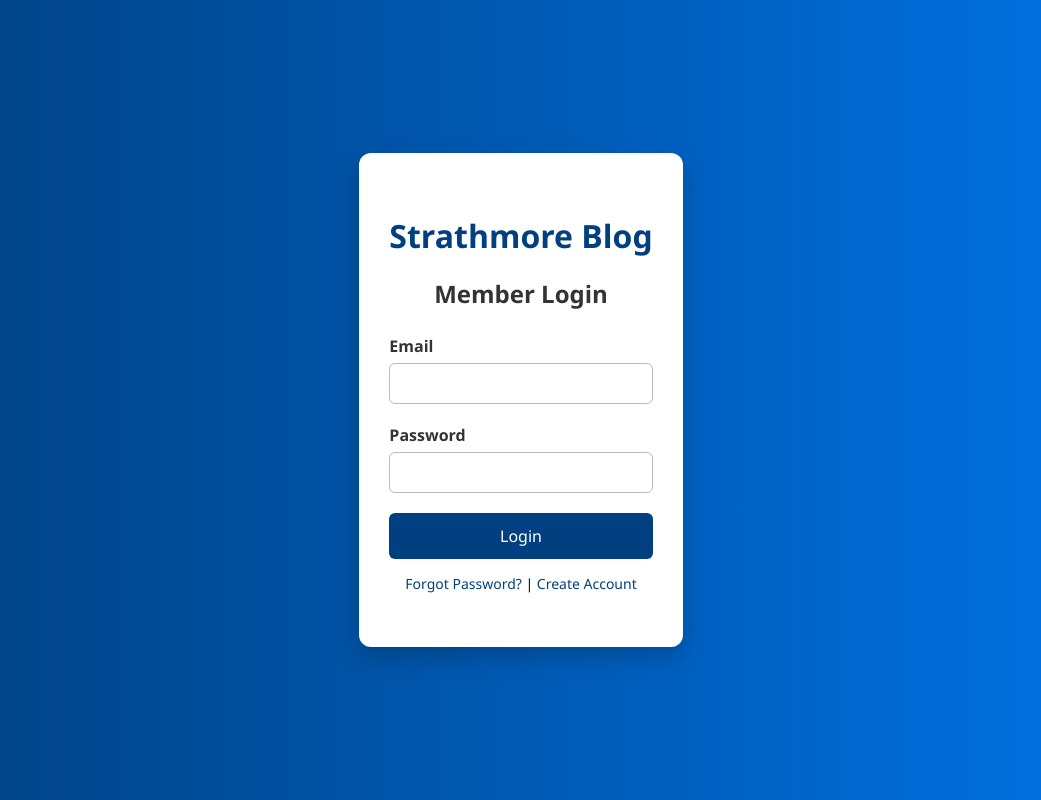
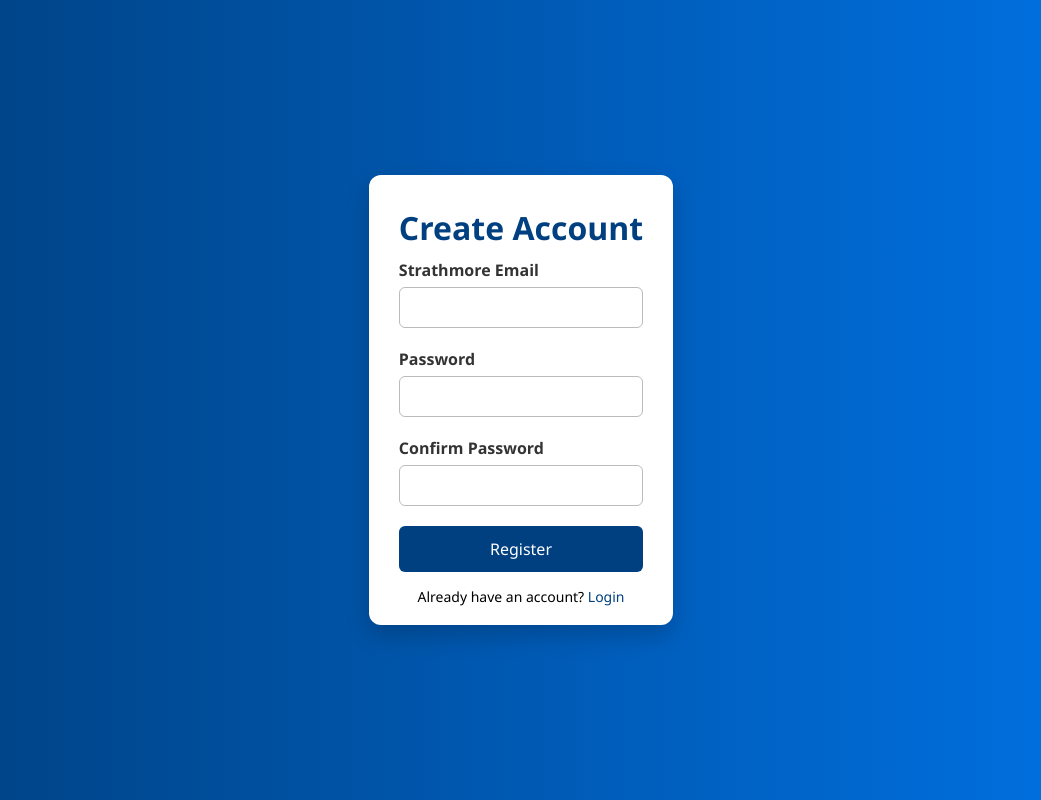
Before and after one commit to MatthewWachira/Student-Centered-Blog-Website, a React (Create React App) app: page /register in a window 1280 px wide. Shown: the whole page, without its empty margins (119-1160 px from the left). Built offline with nearby package versions, Linux system fonts and the light colour scheme.

Commit message:
Added register page with routing between register and login page

```diff
--- a/package.json
+++ b/package.json
@@ -9,6 +9,7 @@
     "@testing-library/user-event": "^13.5.0",
     "react": "^19.1.0",
     "react-dom": "^19.1.0",
+    "react-router-dom": "^7.6.2",
     "react-scripts": "5.0.1",
     "web-vitals": "^2.1.4"
   },
--- a/src/App.js
+++ b/src/App.js
@@ -1,11 +1,16 @@
-import './App.css';
-import Login from './Login';
+import React from "react";
+import { BrowserRouter as Router, Routes, Route } from "react-router-dom";
+import Login from "./Login";
+import Register from "./Register";
 
 function App() {
   return (
-    <div className="App">
-      <Login />
-    </div>
+    <Router>
+      <Routes>
+        <Route path="/" element={<Login />} />
+        <Route path="/register" element={<Register />} />
+      </Routes>
+    </Router>
   );
 }
 
--- a/src/Login.js
+++ b/src/Login.js
@@ -1,4 +1,6 @@
-import './Login.css';
+import "./Login.css";
+import { Link } from "react-router-dom";
+
 
 function Login() {
   return (
@@ -16,7 +18,7 @@
         </div>
         <button type="submit">Login</button>
         <p className="options">
-          <a href="#">Forgot Password?</a> | <a href="#">Create Account</a>
+          <a href="#">Forgot Password?</a> | <Link to="/register">Create Account</Link>
         </p>
       </form>
     </div>
--- /dev/null
+++ b/src/Register.css
@@ -0,0 +1,94 @@
+* {
+  box-sizing: border-box;
+  font-family: 'Segoe UI', Tahoma, Geneva, Verdana, sans-serif;
+}
+
+body {
+  margin: 0;
+  padding: 0;
+  background: linear-gradient(to right, #004080, #0073e6);
+  display: flex;
+  justify-content: center;
+  align-items: center;
+  height: 100vh;
+}
+
+.register-container {
+  background-color: #ffffff;
+  padding: 10px 30px 5px 30px;
+  border-radius: 12px;
+  box-shadow: 0 10px 25px rgba(0, 0, 0, 0.2);
+  max-width: 400px;
+  width: 100%;
+  margin: 5% 0% 5% 0%;
+  text-align: center;
+}
+
+h1 {
+  color: #004080;
+  margin-bottom: 10px;
+}
+
+.input-group {
+  text-align: left;
+  margin-bottom: 20px;
+  min-height: 65px; /* Ensure space for error message */
+  position: relative;
+}
+
+label {
+  display: block;
+  margin-bottom: 6px;
+  font-weight: 600;
+  color: #333;
+}
+
+input {
+  width: 100%;
+  padding: 10px;
+  border: 1px solid #bbb;
+  border-radius: 6px;
+  font-size: 14px;
+}
+
+button {
+  width: 100%;
+  padding: 12px;
+  background-color: #004080;
+  color: white;
+  border: none;
+  border-radius: 6px;
+  font-size: 16px;
+  cursor: pointer;
+  transition: background-color 0.3s ease;
+}
+
+button:hover {
+  background-color: #002b59;
+}
+
+.options {
+  margin-top: 15px;
+  font-size: 14px;
+}
+
+.options a {
+  color: #004080;
+  text-decoration: none;
+}
+
+.options a:hover {
+  text-decoration: underline;
+}
+
+.error-message {
+  color: red;
+  font-size: 13px;
+  margin-top: 5px;
+  height: 16px;           /* Reserve space even when hidden */
+  visibility: hidden;     /* Hide visually but keep space */
+}
+
+.error-message.visible {
+  visibility: visible;    /* Show when there's an error */
+}
--- /dev/null
+++ b/src/Register.js
@@ -0,0 +1,90 @@
+import React, { useState } from 'react';
+import './Register.css';
+
+function Register() {
+  const [email, setEmail] = useState('');
+  const [emailError, setEmailError] = useState('');
+  const [password, setPassword] = useState('');
+  const [confirmPassword, setConfirmPassword] = useState('');
+  const [passwordError, setPasswordError] = useState('');
+
+  const handleSubmit = (e) => {
+    e.preventDefault();
+    let isValid = true;
+
+    // Reset errors
+    setEmailError('');
+    setPasswordError('');
+
+    // Validate email
+    if (!email.endsWith('@strathmore.edu')) {
+      setEmailError('Please use your Strathmore email address!');
+      isValid = false;
+    }
+
+    // Validate password match
+    if (password !== confirmPassword) {
+      setPasswordError('Passwords do not match');
+      isValid = false;
+    }
+
+    if (!isValid) return;
+
+    // TODO: Add registration logic
+    console.log('Registration submitted:', { email, password });
+  };
+
+  return (
+    <div className="register-container">
+      <h1>Create Account</h1>
+      <form onSubmit={handleSubmit}>
+        <div className="input-group">
+          <label htmlFor="email">Strathmore Email</label>
+          <input
+            type="email"
+            id="email"
+            value={email}
+            required
+            onChange={(e) => setEmail(e.target.value)}
+          />
+          {emailError && <p className={`error-message ${emailError ? 'visible' : ''}`}>
+            {emailError || ' '}
+          </p>}
+        </div>
+
+        <div className="input-group">
+          <label htmlFor="password">Password</label>
+          <input
+            type="password"
+            id="password"
+            value={password}
+            required
+            onChange={(e) => setPassword(e.target.value)}
+          />
+        </div>
+
+        <div className="input-group">
+          <label htmlFor="confirmPassword">Confirm Password</label>
+          <input
+            type="password"
+            id="confirmPassword"
+            value={confirmPassword}
+            required
+            onChange={(e) => setConfirmPassword(e.target.value)}
+          />
+          {passwordError && <p className={`error-message ${passwordError ? 'visible' : ''}`}>
+            {passwordError || ' '}
+            </p>}
+        </div>
+
+        <button type="submit">Register</button>
+
+        <p className="options">
+          Already have an account? <a href="/">Login</a>
+        </p>
+      </form>
+    </div>
+  );
+}
+
+export default Register;
```
Also changed, not shown: 1 other file (tests, documents, lock files or other folders).
